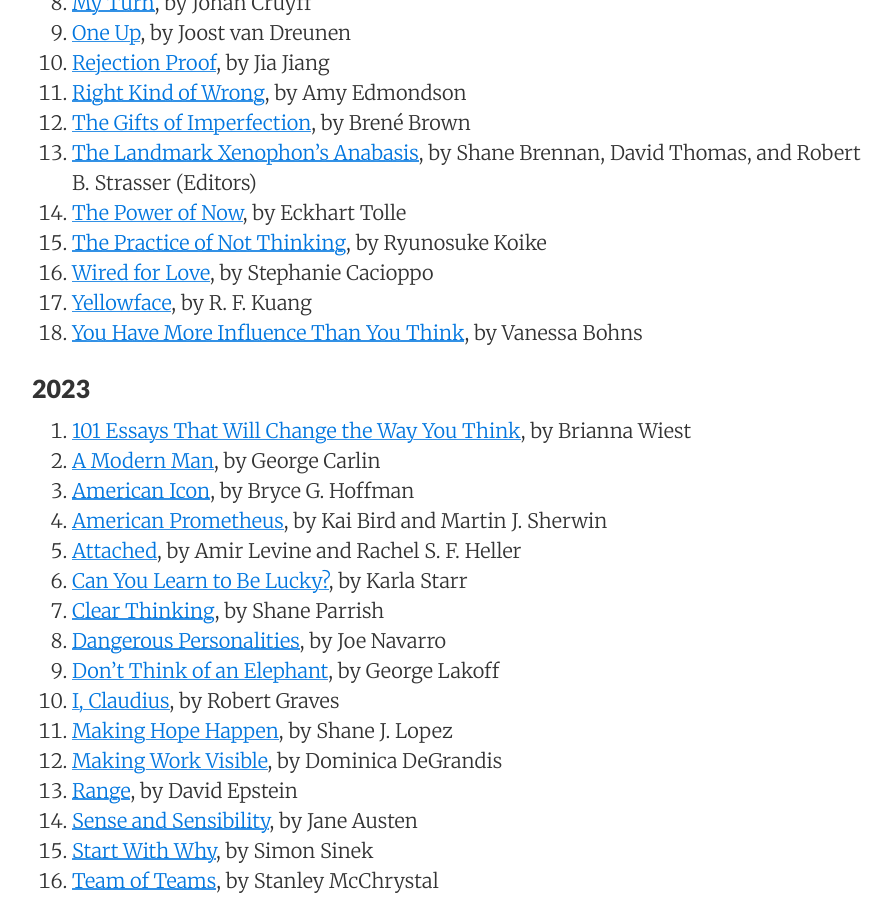
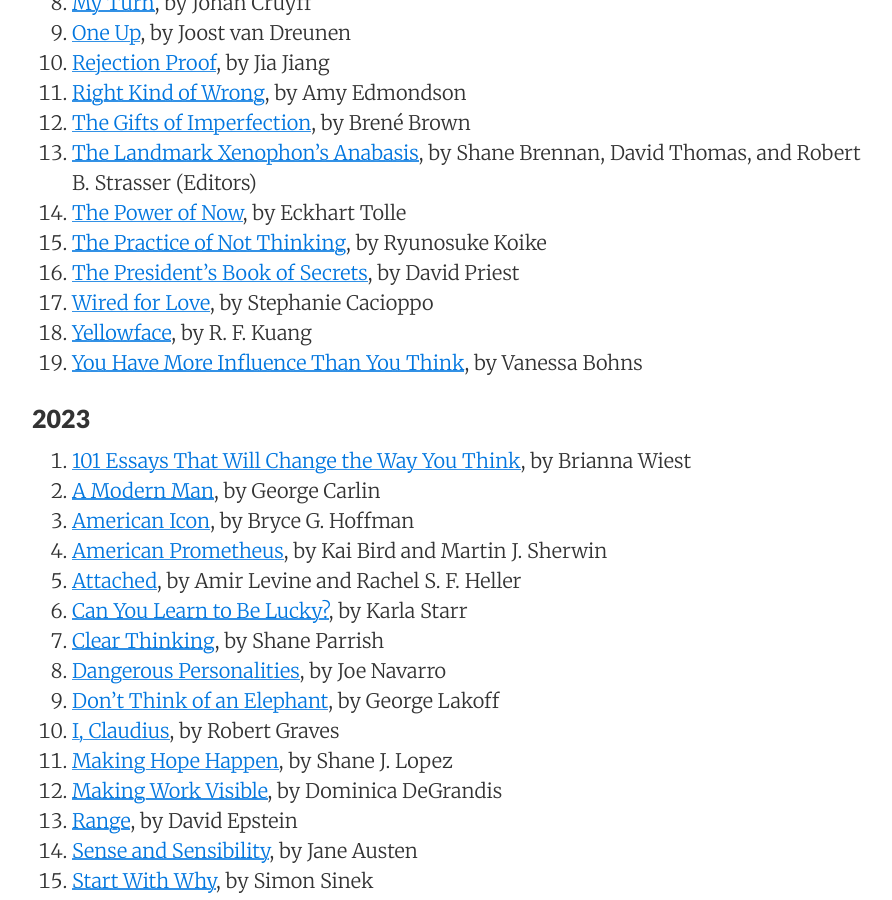
Before and after one commit to sewardlee337/sewardlee337.github.io, a Jekyll site: the page built from readinglist.md, in a window 1280 px wide and 900 px high, scrolled down 800 px. Shown: the whole window, without its empty margins (188-1080 px from the left). Built offline with Jekyll 4.4.1, drawn with Linux system fonts in a browser that asks for light colours; nearby versions of some CDN libraries.

Commit message:
update reading list

```diff
--- a/readinglist.md
+++ b/readinglist.md
@@ -34,6 +34,7 @@ _"My alma mater was books, a good library... I could spend the rest of my life r
 1. [The Landmark Xenophon's Anabasis](https://www.amazon.com/Landmark-Xenophons-Anabasis-Xenophon/dp/030790685X), by Shane Brennan, David Thomas, and Robert B. Strasser (Editors)
 1. [The Power of Now](https://www.amazon.com/Power-Now-Guide-Spiritual-Enlightenment/dp/1577314808), by Eckhart Tolle
 1. [The Practice of Not Thinking](https://www.amazon.com/The-Practice-of-Not-Thinking/dp/0141994614), by Ryunosuke Koike
+1. [The President's Book of Secrets](https://www.amazon.com/Presidents-Book-Secrets-Intelligence-Briefings/dp/161039769X), by David Priest
 1. [Wired for Love](https://www.amazon.com/Wired-Love-Neuroscientists-Journey-Connection/dp/1250790603), by Stephanie Cacioppo
 1. [Yellowface](https://www.amazon.com/Yellowface-Novel-R-F-Kuang/dp/0063250837), by R. F. Kuang
 1. [You Have More Influence Than You Think](https://www.amazon.com/Have-More-Influence-Than-Think/dp/1324005718), by Vanessa Bohns
```
